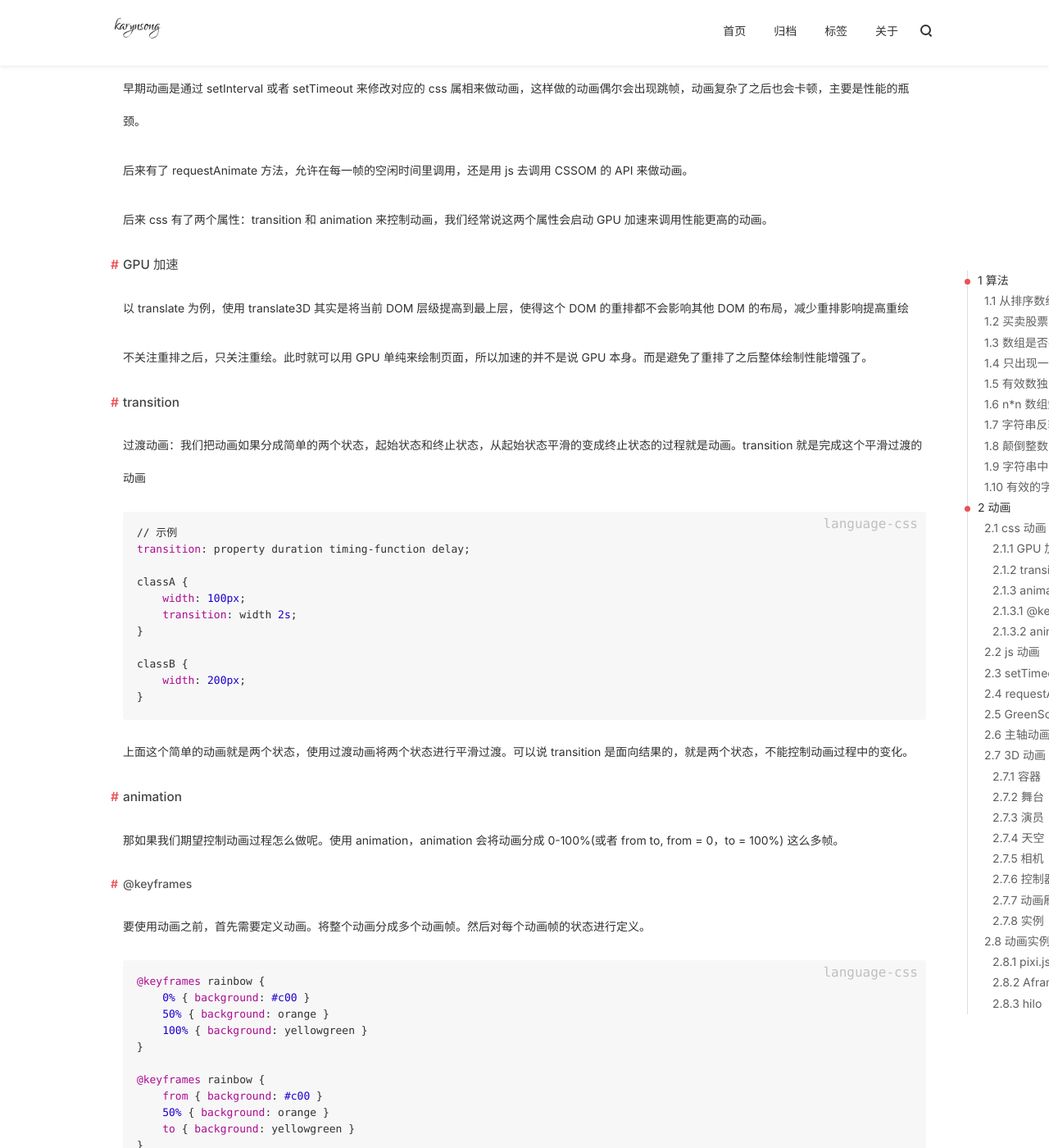
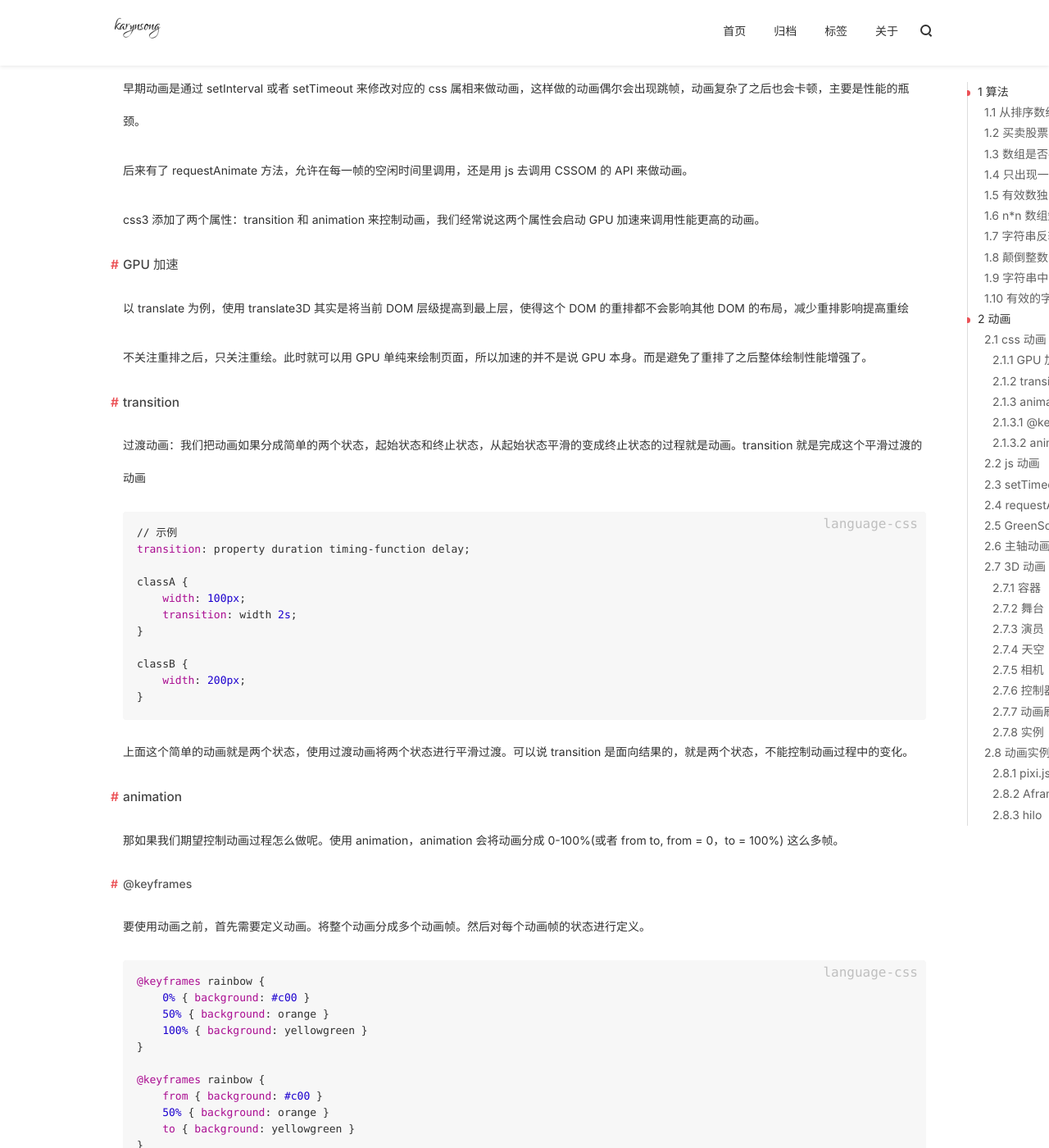
Before and after one commit to karynsong/karynsong.github.io, a Jekyll site: the page built from _posts/2018-05-31-75.md, in a window 1280 px wide and 1400 px high, scrolled down 4987 px. Shown: the whole window at 82% size. Built offline with Jekyll 4.4.1, drawn with Linux system fonts in a browser that asks for light colours; nearby versions of some CDN libraries; comment, search, counter and statistics services are not loaded.

Commit message:
MOD 修改前端

```diff
--- a/_posts/2018-05-31-75.md
+++ b/_posts/2018-05-31-75.md
@@ -222,7 +222,7 @@ excerpt: "让每一天成为一项严峻的记录，面对它你应当问心无
 
 后来有了 requestAnimate 方法，允许在每一帧的空闲时间里调用，还是用 js 去调用 CSSOM 的 API 来做动画。
 
-后来 css 有了两个属性：transition 和 animation 来控制动画，我们经常说这两个属性会启动 GPU 加速来调用性能更高的动画。
+css3 添加了两个属性：transition 和 animation 来控制动画，我们经常说这两个属性会启动 GPU 加速来调用性能更高的动画。
 
 #### GPU 加速
 
--- a/style/style-karynsong.css
+++ b/style/style-karynsong.css
@@ -58,7 +58,7 @@ pre{position:relative;margin:20px 0;}
 code{font-family:Menlo,Bitstream Vera Sans Mono,DejaVu Sans Mono,Monaco,Consolas,monospace;font-size:13px;margin:0 3px;padding:2px 6px;border-radius:3px;background-color:#f7f7f7;border: 1px solid #E1E1E1;
     border-radius: 4px;}
 pre code{font-size:13px;display:block;overflow:auto;padding:1.3em;border:0;}
-blockquote{border-left: 2px solid rgba(235, 80, 85, 0.62);position: relative;color: #000;font-size: 1.5rem;background: #f4f4f4;margin: 20px 0;padding: 16px 24px 16px 35px}
+blockquote{border-left: 2px solid rgba(235, 80, 85, 0.62);position: relative;color: #000;font-size: 0.8rem;background: #f4f4f4;margin: 20px 0;padding: 16px 24px 16px 35px}
 blockquote>:first-child{margin-top:0;}
 blockquote>:last-child{margin-bottom:0;}
 hr{clear:both;overflow:hidden;height:0;margin:15px 0;padding:0;border:0;border-bottom:2px solid #ddd;background:transparent;}
@@ -289,7 +289,7 @@ pre code::after {font-size: 1rem;color: #BFBFBF;position: absolute;top: 5px;righ
 .directory-content.unpinned{opacity:1;}
 .directory-content.headroom--top{opacity:0;}
 .directory-content.headroom--not-top{-webkit-transition:opacity 500ms ease-in-out;transition:opacity 500ms ease-in-out;opacity:1;}
-#directory{position:fixed;z-index:0;top:100px;display:inline-block;text-align:left;margin-top: 230px;}
+#directory{position:fixed;z-index:0;top:100px;display:inline-block;text-align:left;bottom: 50px;overflow: scroll;}
 #directory ul,#directory li{margin:0;padding-left:0;list-style:none;}
 #directory>ul{position:relative;border-left:1px solid #ddd;}
 #directory>ul>li::before{position:relative;top:0;left:-4px;display:inline-block;width:7px;height:7px;content:'';border-radius:50%;background-color:#eb5055;}
```
Also changed, not shown: _posts/2018-03-31-65.md (+2 -2 lines), _posts/2018-04-30-70.md (+2 -2 lines), _posts/2018-06-15-80.md (+1 -1 lines), _includes/foot.html (line endings or trailing spaces), style/images/zizhuji.jpeg (added).
